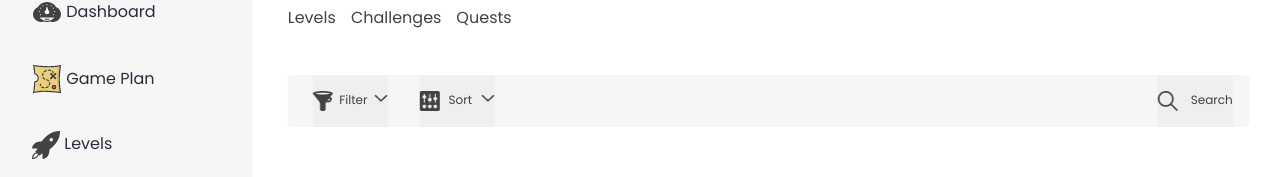
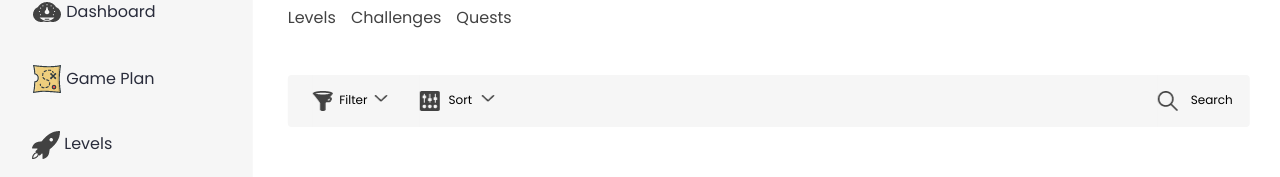
Before and after one commit to magdykashef/gameball-frontend-task, an Angular app: page /gameplan in a window 1280 px wide. Shown: the part 154-331 px from the top of the page. Built offline with nearby package versions, Linux system fonts and the light colour scheme.

Commit message:
fix button background color and the outline

```diff
--- a/src/app/shared/components/search/search.component.scss
+++ b/src/app/shared/components/search/search.component.scss
@@ -11,7 +11,8 @@
     height: 100%;
     font-size: 12rem;
     font-family: var(--primary-font-family);
-    color: var(--lite-black);
+    background-color: var(--secondry-bg-color);
+    outline: none;
     cursor: pointer;
 
     .row {
```
